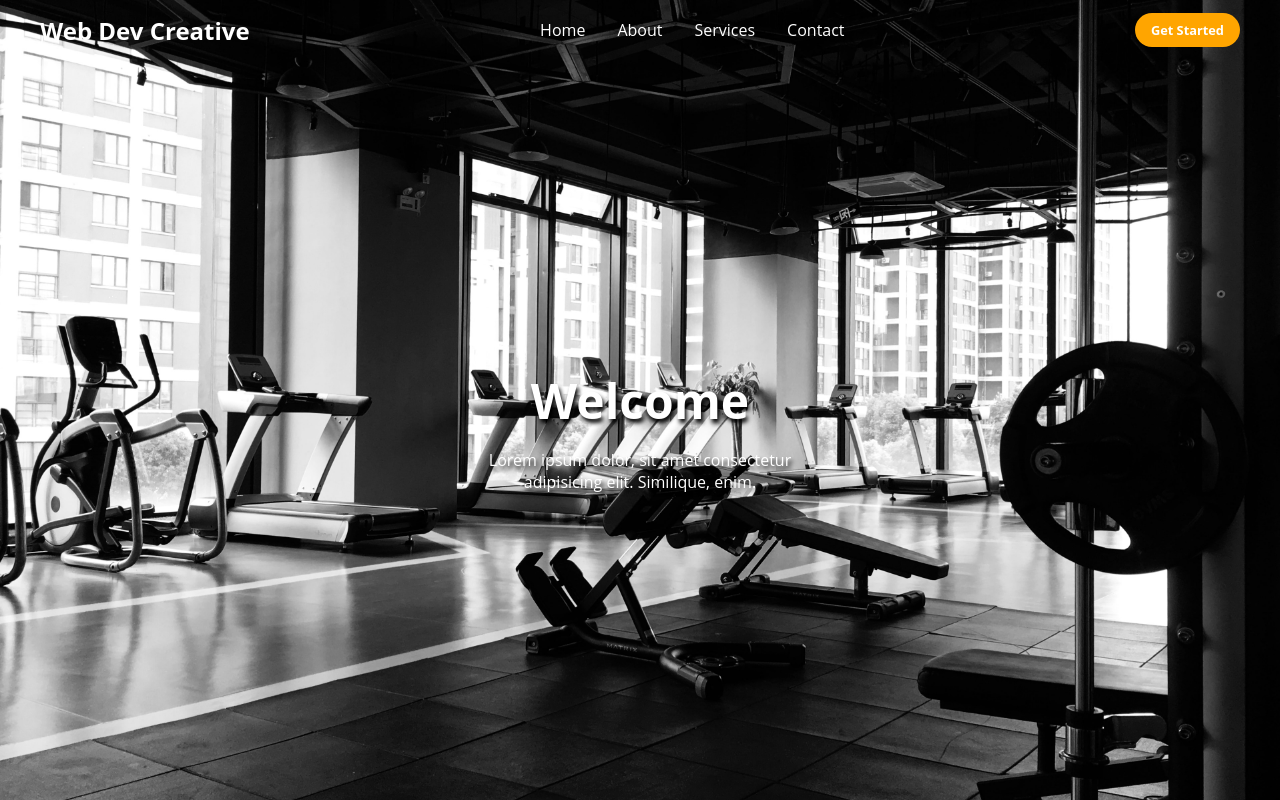
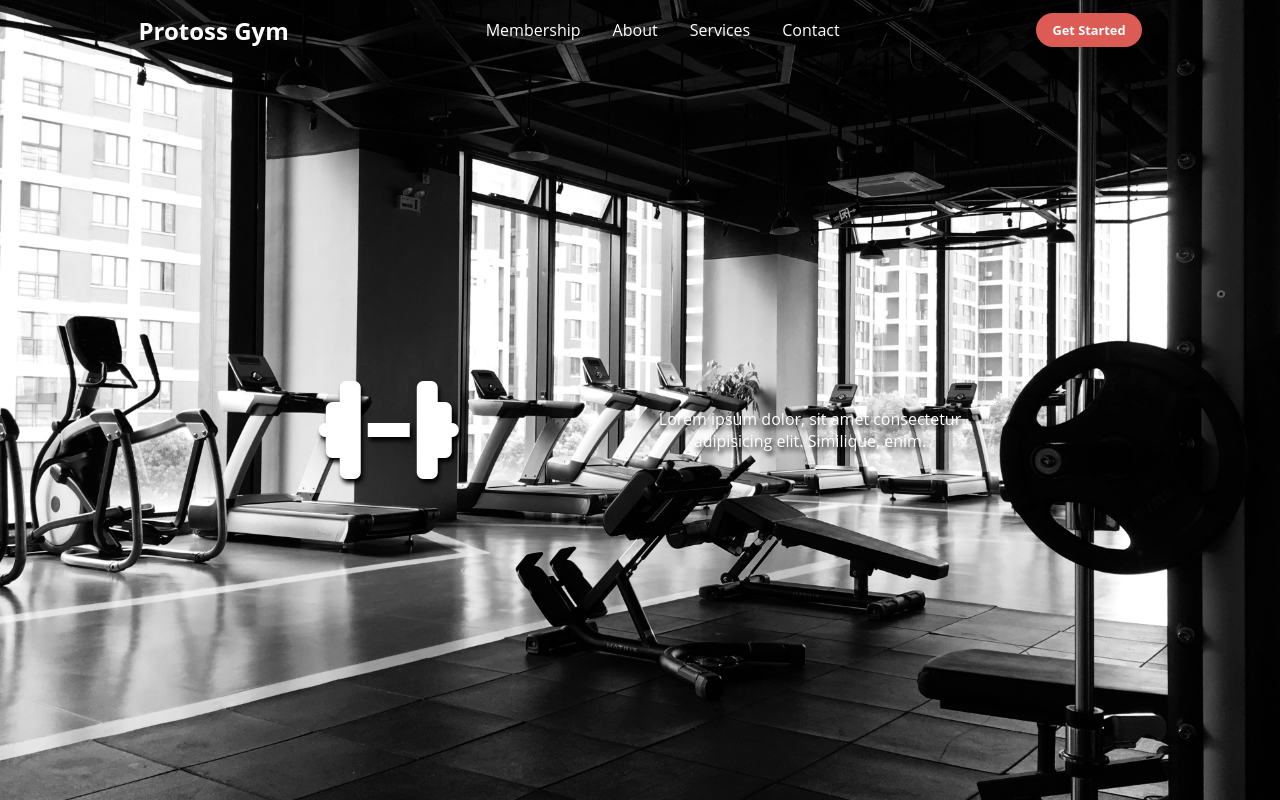
Before and after one commit to TSEidolon/protoss-gym-tseidolon, a plain HTML site: page index.html in a window 1280 px wide. Drawn offline with Linux system fonts and the light colour scheme.

Commit message:
edited hero section

```diff
--- a/css/style.css
+++ b/css/style.css
@@ -1,11 +1,8 @@
-/* ul {
-  list-style-type: none;
-  padding-inline-start: 0;
+:root {
+  --primary-color: #DD5B55 ;
+  --secondary-color: #7a0117;
+  --tertiary-color: white;
 }
-ul li a {
-  color:black;
-  text-decoration: none;
-} */
 
 * {
   margin: 0;
@@ -27,17 +24,17 @@ li {
 }
 a {
   text-decoration: none;
-  color: white;
+  color: var(--tertiary-color);
   font-size: 1rem;
 }
 a:hover {
-  color:orange;
+  color:var(--primary-color);
 }
 
 /* Header */
 header {
   position: relative;
-  padding: 0 2 rem;
+  padding: 0 2rem;
 }
 .navbar {
   width: 100%;
@@ -46,7 +43,7 @@ header {
   margin: 0 auto;
   display: flex;
   align-items: center;
-  justify-content: space-between;
+  justify-content: space-around;
 }
 
 .navbar .logo a {
@@ -60,15 +57,15 @@ header {
 }
 
 .navbar .toggle_btn {
-  color: white;
+  color: var(--tertiary-color);
   font-size: 1.5rem;
   cursor: pointer;
   display: none;
 }
 
 .action_btn {
-  background-color: orange;
-  color: white;
+  background-color: var(--primary-color);
+  color: var(--tertiary-color);
   padding: 0.5rem 1rem;
   border: none;
   outline: none;
@@ -82,7 +79,7 @@ header {
 
 .action_btn:hover {
   scale: 1.05;
-  color: white;
+  color: var(--tertiary-color);
 }
 
 .action_btn:active {
@@ -124,23 +121,30 @@ header {
   section.hero {
     height: calc(100vh - 60px);
     display: flex;
-    flex-direction: column;
     align-items: center;
     justify-content: center;
     text-align: center;
-    color: white;
+    color: var(--tertiary-color);
     text-shadow: 2px 4px 4px black;
+    padding: 0 4rem;
+    gap: 200px;
+
   }
 
-  .hero h1 {
-    font-size: 3rem;
-    margin-bottom: 1rem;
+  .hero i {
+    font-size: 7rem;
+
   }
 /* Responsiveness */
 
 @media(max-width: 992px) {
   .navbar .links, .navbar .action_btn {
     display: none;
+  }
+  .navbar {
+    display: flex;
+    justify-content: space-around;
+
   }
 
   .navbar .toggle_btn{
--- a/index.html
+++ b/index.html
@@ -12,9 +12,9 @@
   <section>
     <header>
       <div class="navbar">
-        <div class="logo"><a href="#">Web Dev Creative</a></div>
+        <div class="logo"><a href="#">Protoss Gym</a></div>
         <ul class="links">
-          <li><a href="hero">Home</a></li>
+          <li><a href="hero">Membership</a></li>
           <li><a href="about">About</a></li>
           <li><a href="services">Services</a></li>
           <li><a href="contact">Contact</a></li>
@@ -26,25 +26,16 @@
 
       </div>
         <div class="dropdown_menu">
-          <li><a href="hero">Home</a></li>
+          <li><a href="hero">Membership</a></li>
           <li><a href="about">About</a></li>
           <li><a href="services">Services</a></li>
           <li><a href="contact">Contact</a></li>
           <li><a href="#" class="action_btn">Get Started</a></li>
         </div>
-      <!-- <div class="header-logo">El Logo</div>
-      <div class="header-category">
-        <ul>
-          <li><a href="#">Membership</a></li>
-          <li><a href="#">About Us</a></li>
-          <li><a href="#">Join Now</a></li>
-          <li><a href="#">Log In</a></li>
-        </ul>
-      </div> -->
     </header>
     <main>
       <section class="hero">
-        <h1>Welcome</h1>
+        <i class="fa-solid fa-dumbbell"></i>
         <p>
           Lorem ipsum dolor, sit amet consectetur <br />
           adipisicing elit. Similique, enim.
```
